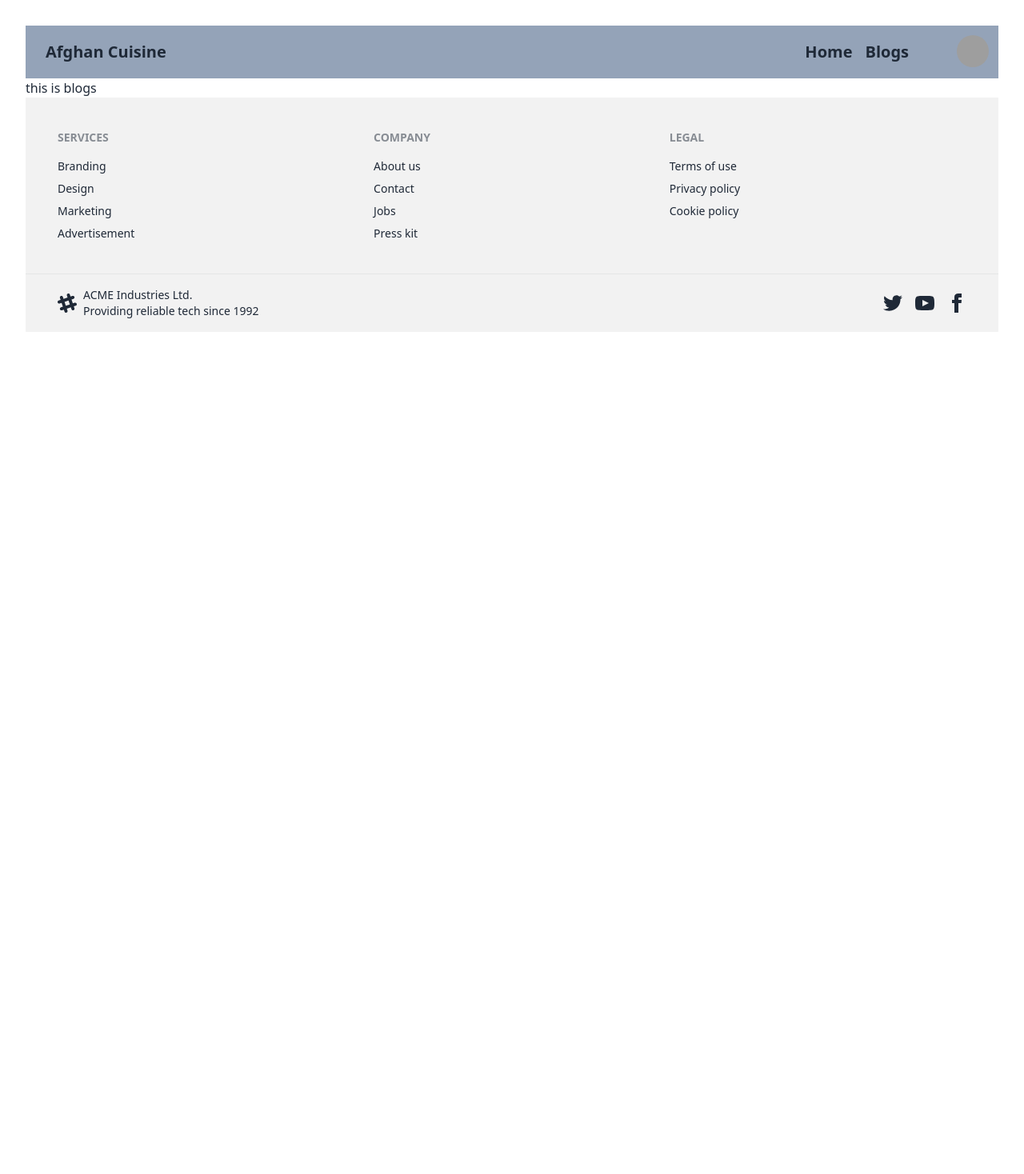
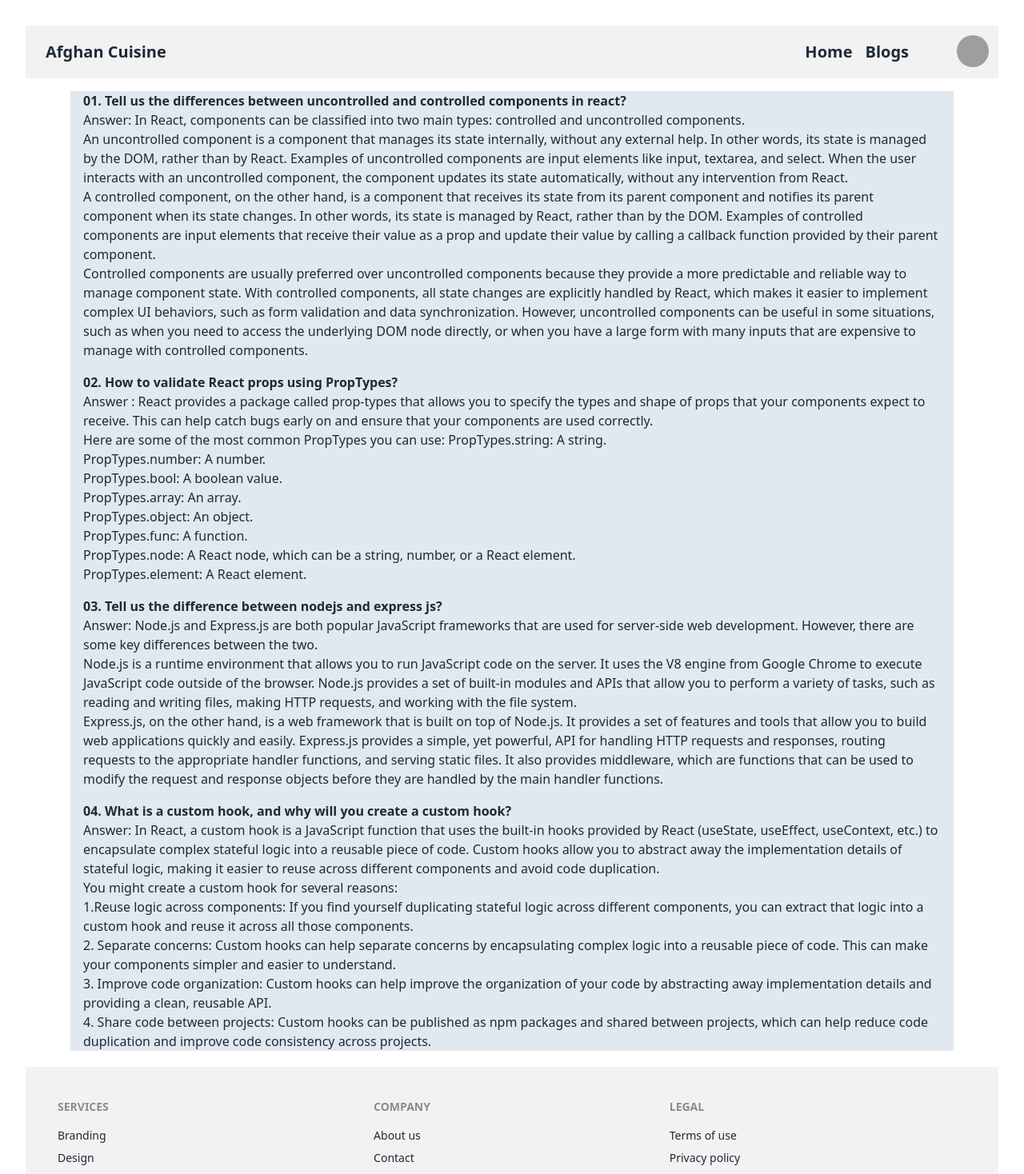
Before and after one commit to azammunna0221/afgan-cuisin-client, a React (Vite) app: page /blogs in a window 1280 px wide. Shown: the top 1468 px of the page at 80% size. Before the commit the page ends 800 px from the top, so only its background shows below. Built offline with nearby package versions, Linux system fonts and the light colour scheme; no server answers; grey boxes are pictures that could not be loaded.

Commit message:
blogs added

```diff
--- a/index.html
+++ b/index.html
@@ -2,9 +2,9 @@
 <html lang="en">
   <head>
     <meta charset="UTF-8" />
-    <link rel="icon" type="image/svg+xml" href="/vite.svg" />
+    <link rel="icon" type="image/svg+xml" href="2927347.png" />
     <meta name="viewport" content="width=device-width, initial-scale=1.0" />
-    <title>Vite + React</title>
+    <title>Afgan-Cuisine</title>
   </head>
   <body>
     <div id="root"></div>
--- a/src/components/Blogs/Blogs.jsx
+++ b/src/components/Blogs/Blogs.jsx
@@ -3,7 +3,49 @@ import React from 'react';
 const Blogs = () => {
     return (
         <div>
-            this is blogs
+            <div className='mx-14 mt-4 font-exo bg-slate-200 '>
+                <h3 className=' font-semibold px-4 mt-4'>01. Tell us the differences between uncontrolled and controlled components in react?</h3>
+                <p className='px-4'>Answer: In React, components can be classified into two main types: controlled and uncontrolled components. <br />
+
+                    An uncontrolled component is a component that manages its state internally, without any external help. In other words, its state is managed by the DOM, rather than by React. Examples of uncontrolled components are input elements like input, textarea, and select. When the user interacts with an uncontrolled component, the component updates its state automatically, without any intervention from React. <br />
+
+                    A controlled component, on the other hand, is a component that receives its state from its parent component and notifies its parent component when its state changes. In other words, its state is managed by React, rather than by the DOM. Examples of controlled components are input elements that receive their value as a prop and update their value by calling a callback function provided by their parent component. <br />
+
+                    Controlled components are usually preferred over uncontrolled components because they provide a more predictable and reliable way to manage component state. With controlled components, all state changes are explicitly handled by React, which makes it easier to implement complex UI behaviors, such as form validation and data synchronization. However, uncontrolled components can be useful in some situations, such as when you need to access the underlying DOM node directly, or when you have a large form with many inputs that are expensive to manage with controlled components.
+                </p>
+                <h3 className=' font-semibold px-4 mt-4'>02. How to validate React props using PropTypes?</h3>
+                <p className='px-4'>Answer : React provides a package called prop-types that allows you to specify the types and shape of props that your components expect to receive. This can help catch bugs early on and ensure that your components are used correctly. <br />
+                    Here are some of the most common PropTypes you can use:
+
+                    PropTypes.string: A string. <br />
+                    PropTypes.number: A number. <br />
+                    PropTypes.bool: A boolean value. <br />
+                    PropTypes.array: An array. <br />
+                    PropTypes.object: An object. <br />
+                    PropTypes.func: A function. <br />
+                    PropTypes.node: A React node, which can be a string, number, or a React element. <br />
+                    PropTypes.element: A React element.
+                </p>
+                <h3 className=' font-semibold px-4 mt-4'>03. Tell us the difference between nodejs and express js? </h3>
+                <p className='px-4'>Answer: Node.js and Express.js are both popular JavaScript frameworks that are used for server-side web development. However, there are some key differences between the two. <br />
+
+                    Node.js is a runtime environment that allows you to run JavaScript code on the server. It uses the V8 engine from Google Chrome to execute JavaScript code outside of the browser. Node.js provides a set of built-in modules and APIs that allow you to perform a variety of tasks, such as reading and writing files, making HTTP requests, and working with the file system. <br />
+
+                    Express.js, on the other hand, is a web framework that is built on top of Node.js. It provides a set of features and tools that allow you to build web applications quickly and easily. Express.js provides a simple, yet powerful, API for handling HTTP requests and responses, routing requests to the appropriate handler functions, and serving static files. It also provides middleware, which are functions that can be used to modify the request and response objects before they are handled by the main handler functions.
+                </p>
+                <h3 className=' font-semibold px-4 mt-4'>04. What is a custom hook, and why will you create a custom hook?</h3>
+                <p className='px-4'>Answer: In React, a custom hook is a JavaScript function that uses the built-in hooks provided by React (useState, useEffect, useContext, etc.) to encapsulate complex stateful logic into a reusable piece of code. Custom hooks allow you to abstract away the implementation details of stateful logic, making it easier to reuse across different components and avoid code duplication. <br />
+                    You might create a custom hook for several reasons: <br />
+
+                    1.Reuse logic across components: If you find yourself duplicating stateful logic across different components, you can extract that logic into a custom hook and reuse it across all those components. <br />
+
+                    2. Separate concerns: Custom hooks can help separate concerns by encapsulating complex logic into a reusable piece of code. This can make your components simpler and easier to understand. <br />
+
+                    3. Improve code organization: Custom hooks can help improve the organization of your code by abstracting away implementation details and providing a clean, reusable API. <br />
+
+                    4. Share code between projects: Custom hooks can be published as npm packages and shared between projects, which can help reduce code duplication and improve code consistency across projects.
+                </p>
+            </div>
         </div>
     );
 };
--- a/src/components/Footer/Footer.jsx
+++ b/src/components/Footer/Footer.jsx
@@ -2,7 +2,7 @@ import React from 'react';
 
 const Footer = () => {
   return (
-        <div>
+    <div className='mt-5 rounded-lg'>
       <footer className="footer p-10 bg-base-200 text-base-content">
         <div>
           <span className="footer-title">Services</span>
@@ -28,7 +28,7 @@ const Footer = () => {
       <footer className="footer px-10 py-4 border-t bg-base-200 text-base-content border-base-300">
         <div className="items-center grid-flow-col">
           <svg width="24" height="24" viewBox="0 0 24 24" xmlns="http://www.w3.org/2000/svg" fillRule="evenodd" clipRule="evenodd" className="fill-current"><path d="M22.672 15.226l-2.432.811.841 2.515c.33 1.019-.209 2.127-1.23 2.456-1.15.325-2.148-.321-2.463-1.226l-.84-2.518-5.013 1.677.84 2.517c.391 1.203-.434 2.542-1.831 2.542-.88 0-1.601-.564-1.86-1.314l-.842-2.516-2.431.809c-1.135.328-2.145-.317-2.463-1.229-.329-1.018.211-2.127 1.231-2.456l2.432-.809-1.621-4.823-2.432.808c-1.355.384-2.558-.59-2.558-1.839 0-.817.509-1.582 1.327-1.846l2.433-.809-.842-2.515c-.33-1.02.211-2.129 1.232-2.458 1.02-.329 2.13.209 2.461 1.229l.842 2.515 5.011-1.677-.839-2.517c-.403-1.238.484-2.553 1.843-2.553.819 0 1.585.509 1.85 1.326l.841 2.517 2.431-.81c1.02-.33 2.131.211 2.461 1.229.332 1.018-.21 2.126-1.23 2.456l-2.433.809 1.622 4.823 2.433-.809c1.242-.401 2.557.484 2.557 1.838 0 .819-.51 1.583-1.328 1.847m-8.992-6.428l-5.01 1.675 1.619 4.828 5.011-1.674-1.62-4.829z"></path></svg>
-    <p>ACME Industries Ltd. <br/>Providing reliable tech since 1992</p>
+          <p>ACME Industries Ltd. <br />Providing reliable tech since 1992</p>
         </div>
         <div className="md:place-self-center md:justify-self-end">
           <div className="grid grid-flow-col gap-4">
--- a/src/components/Header/Header.jsx
+++ b/src/components/Header/Header.jsx
@@ -6,7 +6,7 @@ const Header = () => {
 
     return (
         <div >
-            <div className="navbar bg-slate-400">
+            <div className="navbar bg-base-200">
                 <div className="flex-1">
                     <a className="btn btn-ghost normal-case text-xl">Afghan Cuisine</a>
                 </div>
```
Also changed, not shown: public/2927347.png (added). Lines whose indentation alone changed are shown as unchanged.
